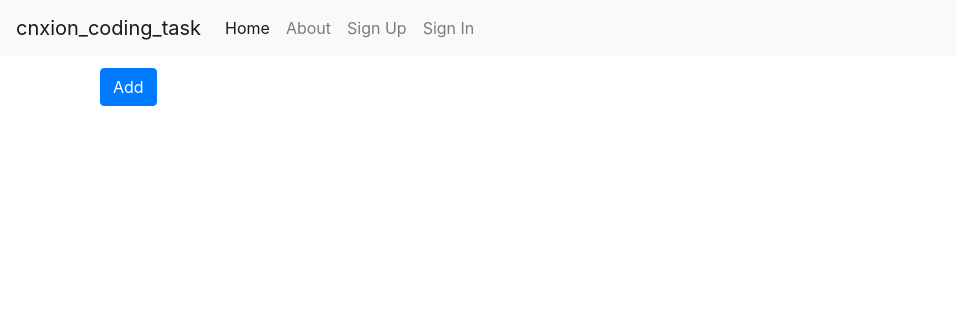
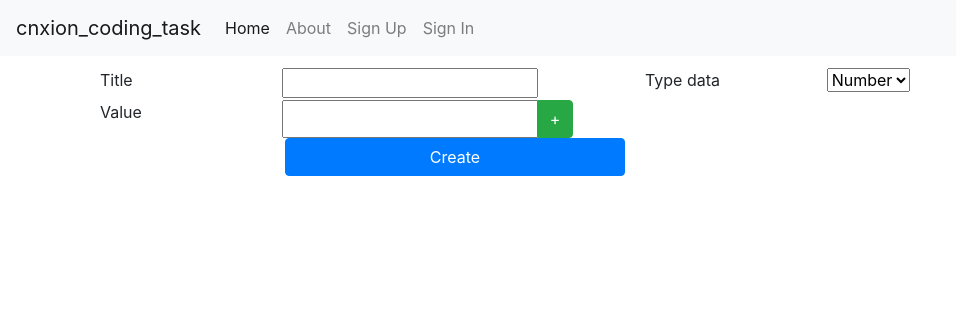
Before and after one commit to mupastir/cnxion-coding-task-test, a Django app: page /generic-data/~add/ in a window 1280 px wide. Shown: the top 316 px of the page, without its empty margins (0-956 px from the left). Run offline with Django 3.2, Linux system fonts and the light colour scheme; some libraries are stand-ins or nearby versions.

Commit message:
init template for generic model app

```diff
--- a/cnxion/cnxion/static/js/project.js
+++ b/cnxion/cnxion/static/js/project.js
@@ -1 +1,60 @@
 /* Project specific Javascript goes here. */
+function updateElementIndex(el, prefix, ndx) {
+    var id_regex = new RegExp('(' + prefix + '-\\d+)');
+    var replacement = prefix + '-' + ndx;
+    if ($(el).attr("for")) $(el).attr("for", $(el).attr("for").replace(id_regex, replacement));
+    if (el.id) el.id = el.id.replace(id_regex, replacement);
+    if (el.name) el.name = el.name.replace(id_regex, replacement);
+}
+function cloneMore(selector, prefix) {
+    var newElement = $(selector).clone(true);
+    var total = $('#id_' + prefix + '-TOTAL_FORMS').val();
+    newElement.find(':input:not([type=button]):not([type=submit]):not([type=reset])').each(function() {
+        var name = $(this).attr('name')
+        if(name) {
+            name = name.replace('-' + (total-1) + '-', '-' + total + '-');
+            var id = 'id_' + name;
+            $(this).attr({'name': name, 'id': id}).val('').removeAttr('checked');
+        }
+    });
+    newElement.find('label').each(function() {
+        var forValue = $(this).attr('for');
+        if (forValue) {
+          forValue = forValue.replace('-' + (total-1) + '-', '-' + total + '-');
+          $(this).attr({'for': forValue});
+        }
+    });
+    total++;
+    $('#id_' + prefix + '-TOTAL_FORMS').val(total);
+    $(selector).after(newElement);
+    var conditionRow = $('.form-row:not(:last)');
+    conditionRow.find('.btn.add-form-row')
+    .removeClass('btn-success').addClass('btn-danger')
+    .removeClass('add-form-row').addClass('remove-form-row')
+    .html('-');
+    return false;
+}
+function deleteForm(prefix, btn) {
+    var total = parseInt($('#id_' + prefix + '-TOTAL_FORMS').val());
+    if (total > 1){
+        btn.closest('.form-row').remove();
+        var forms = $('.form-row');
+        $('#id_' + prefix + '-TOTAL_FORMS').val(forms.length);
+        for (var i=0, formCount=forms.length; i<formCount; i++) {
+            $(forms.get(i)).find(':input').each(function() {
+                updateElementIndex(this, prefix, i);
+            });
+        }
+    }
+    return false;
+}
+$(document).on('click', '.add-form-row', function(e){
+    e.preventDefault();
+    cloneMore('.form-row:last', 'form');
+    return false;
+});
+$(document).on('click', '.remove-form-row', function(e){
+    e.preventDefault();
+    deleteForm('form', $(this));
+    return false;
+});
--- a/cnxion/cnxion/templates/generic_data/genericmodel_form.html
+++ b/cnxion/cnxion/templates/generic_data/genericmodel_form.html
@@ -16,12 +16,54 @@
     <div class="row">
 
       <div class="col-sm-12">
-    <form class="form-horizontal" method="post" action="{% url 'generic_data:create' %}">
+          {#    <form class="form-horizontal" method="post"#}
+          {#          action="{% url 'generic_data:create' %}">#}
+          {#        {% csrf_token %}#}
+          {#        {{ form.as_p }}#}
+          {#      <div class="control-group">#}
+          {#        <div class="controls">#}
+          {#          <button type="submit" class="btn btn-primary">Add</button>#}
+          {#        </div>#}
+          {#      </div>#}
+          {#    </form>#}
+        <form class="form-horizontal" method="POST" action="">
             {% csrf_token %}
-    {{ form.as_p }}
-    <div class="control-group">
-      <div class="controls">
-        <button type="submit" class="btn btn-primary">Add</button>
+            {{ formset.management_form }}
+            {% for form in formset %}
+              <div class="row form-row spacer">
+                <div class="col-2">
+                  <label>{{ form.title.label }}</label>
+                </div>
+                <div class="col-4">
+                  <div class="input-group">
+                      {{ form.title }}
+                  </div>
+                </div>
+                <div class="col-2">
+                  <label>{{ form.type_field.label }}</label>
+                </div>
+                <div class="col-4">
+                  <div class="input-group">
+                      {{ form.type_field }}
+                  </div>
+                </div>
+                <div class="col-2">
+                  <label>{{ form.value.label }}</label>
+                </div>
+                <div class="col-4">
+                  <div class="input-group">
+                      {{ form.value }}
+                    <div class="input-group-append">
+                      <button class="btn btn-success add-form-row">+</button>
+                    </div>
+                  </div>
+                </div>
+              </div>
+            {% endfor %}
+          <div class="row spacer">
+            <div class="col-4 offset-2">
+              <button type="submit" class="btn btn-block btn-primary">Create
+              </button>
             </div>
           </div>
         </form>
```
Lines whose indentation alone changed are shown as unchanged.
